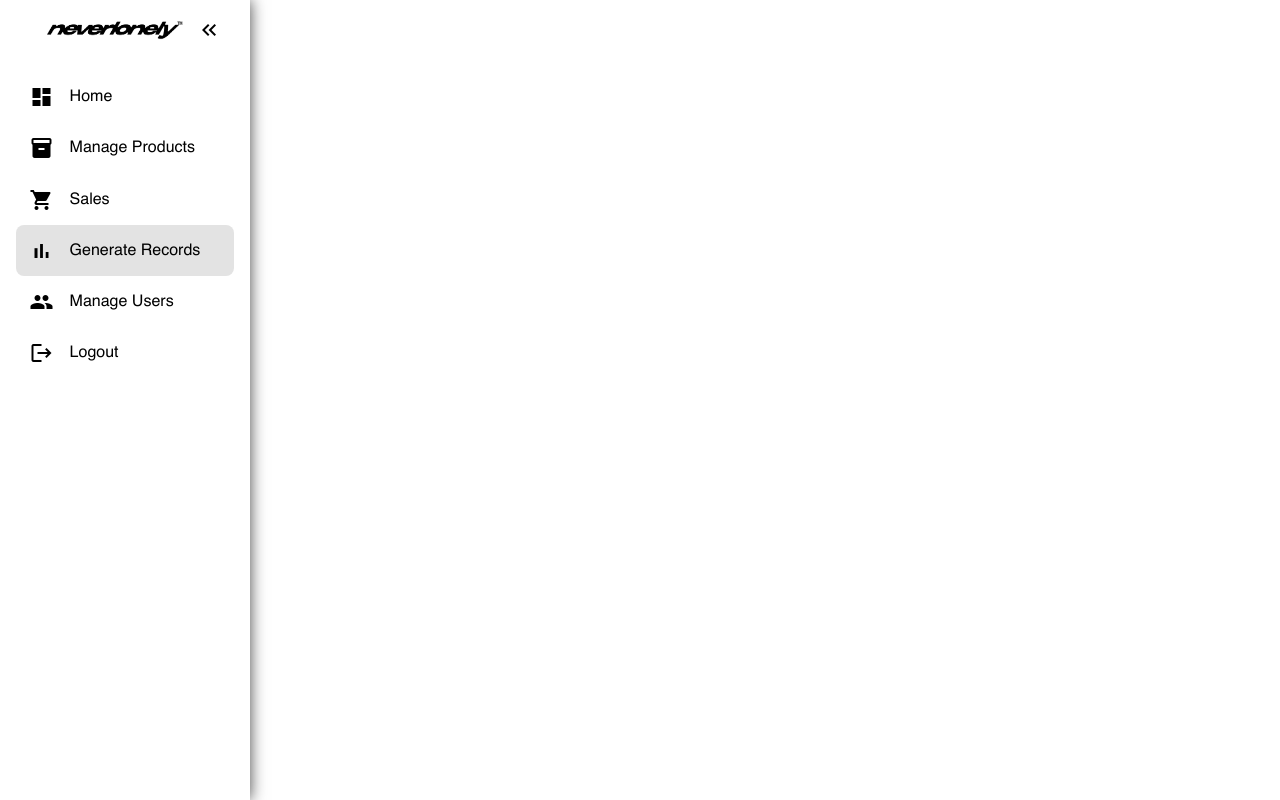
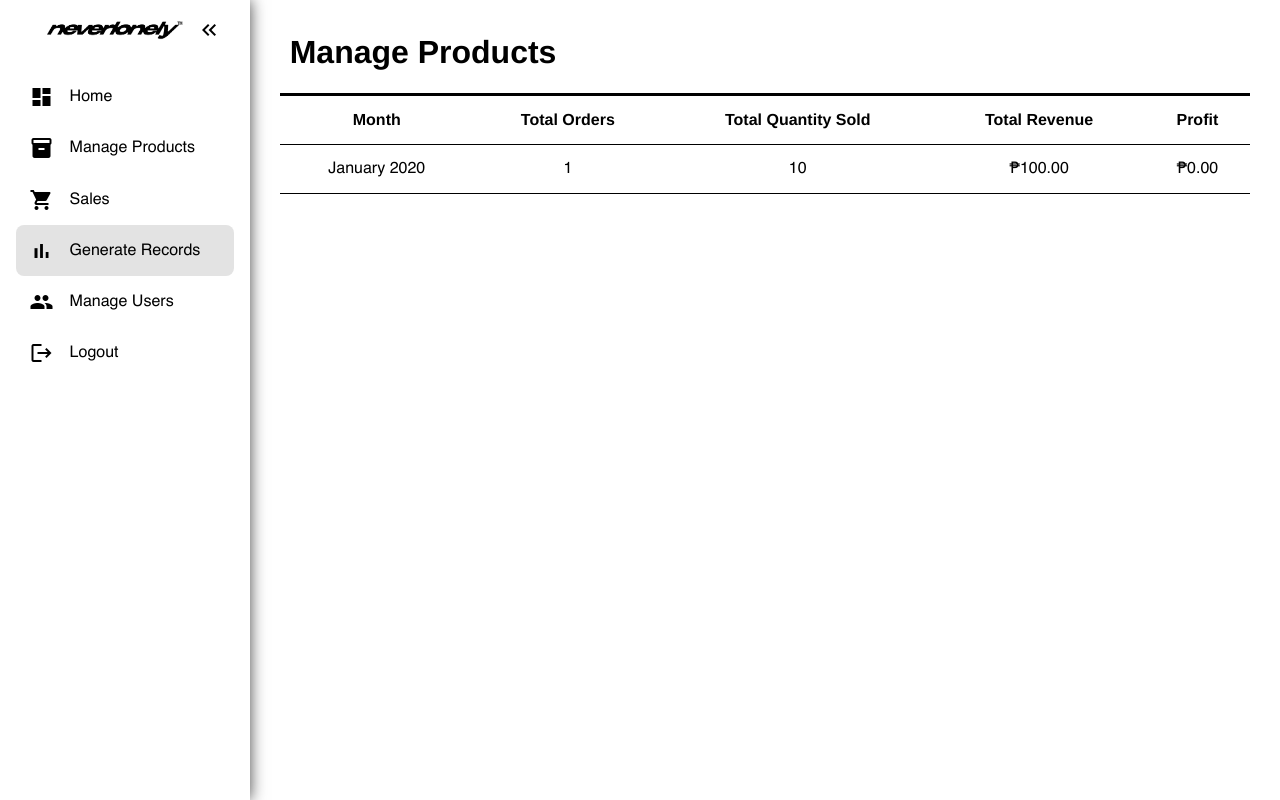
Before and after one commit to Laaarsyyy/InformationSystem, a PHP site: page /admin/generateRecords.php in a window 1280 px wide. Run offline with PHP 8.4, Linux system fonts and the light colour scheme; tables that the repository leaves empty hold one stand-in row (values such as "Sample post").

Commit message:
Charts nalang gagawin sa adminDash & tapos na ang Generate Records

```diff
--- a/admin/editProduct.php
+++ b/admin/editProduct.php
@@ -17,7 +17,6 @@ if (!empty($_POST['extra_sizes']) && !empty($_POST['extra_stocks'])) {
     $extra_stocks = $_POST['extra_stocks'];
 
     $insert = $conn->prepare("INSERT INTO product_variants (product_id, size, stock_quantity) VALUES (?, ?, ?)");
-
     for ($i = 0; $i < count($extra_sizes); $i++) {
         $size = $extra_sizes[$i];
         $stock = $extra_stocks[$i];
--- a/admin/generateRecords.php
+++ b/admin/generateRecords.php
@@ -1 +1,125 @@
-<?php include 'sidebar.php'; ?>
+<?php
+session_start();
+require '../config.php';
+?>
+
+<!DOCTYPE html>
+<html lang="en">
+<head>
+    <meta charset="UTF-8">
+    <meta name="viewport" content="width=device-width, initial-scale=1.0">
+    <title>Neverlonely</title>
+
+        <link href="https://fonts.googleapis.com/icon?family=Material+Icons" rel="stylesheet">
+    <link rel="stylesheet" href="/Neverlonely/Assets/css/sidebar.css">
+    <link rel="stylesheet" href="/Neverlonely/Assets/css/style.css">
+    <link rel="icon" href="/Neverlonely/Assets/never lonely RAGER FIEND LOGO ICON.png">
+
+</head>
+<body>
+    <nav id="sidebar">
+        <ul>
+            <li>
+                <span class="logo"><img src="/Neverlonely/Assets/NEVER LONELY DISTRESSED LOGO black.png" alt=""></span>
+                <button onclick=toggleSidebar() id="toggle-btn">
+                    <span class="material-icons">keyboard_double_arrow_right</span>
+                </button>
+            </li>
+
+            <li class="<?=(basename($_SERVER['PHP_SELF']) == 'adminDash.php') ? 'active' : ''; ?>">
+                <a href="/Neverlonely/admin/adminDash.php">
+                    <span class="material-icons">dashboard</span>
+                    <span>Home</span>
+                </a>
+            </li>
+
+            <li class="<?=(basename($_SERVER['PHP_SELF']) == 'manageProducts.php') ? 'active' : ''; ?>">
+                <a href="/Neverlonely/admin/manageProducts.php">
+                    <span class="material-icons">inventory_2</span>
+                    <span>Manage Products</span>
+                </a>
+            </li>
+
+            <li class="<?=(basename($_SERVER['PHP_SELF']) == 'salesRecords.php') ? 'active' : ''; ?>">
+                <a href="/Neverlonely/admin/Sales.php">
+                    <span class="material-icons">shopping_cart</span>
+                    <span>Sales</span>
+                </a>
+            </li>
+
+            <li class="<?=(basename($_SERVER['PHP_SELF']) == 'generateRecords.php') ? 'active' : ''; ?>">
+                <a href="/Neverlonely/admin/generateRecords.php">
+                    <span class="material-icons">bar_chart</span>
+                    <span>Generate Records</span>
+                </a>
+            </li>
+
+            <li class="<?=(basename($_SERVER['PHP_SELF']) == 'manageUsers.php') ? 'active' : ''; ?>">
+                <a href="/Neverlonely/admin/manageUsers.php">
+                    <span class="material-icons">group</span>
+                    <span>Manage Users</span>
+                </a>
+            </li>
+
+            <li>
+                <a href="/Neverlonely/logout.php">
+                    <span class="material-icons">logout</span>
+                    <span>Logout</span>
+                </a>
+            </li>
+        </ul>
+    </nav>
+
+    <main>
+            <div class="manage-products-container">
+        <h1>Manage Products</h1>
+    </div>
+
+    <table class="products-table">
+        <thead>
+            <tr>
+                <th>Month</th>
+                <th>Total Orders</th>
+                <th>Total Quantity Sold</th>
+                <th>Total Revenue</th>
+                <th>Profit</th>
+            </tr>
+        </thead>
+
+        <tbody>
+            <?php
+        $sql = "
+            SELECT
+                DATE_FORMAT(o.order_date, '%Y-%m') AS month,
+                COUNT(DISTINCT o.id) AS total_orders,
+                SUM(oi.quantity) AS total_items_sold,
+                SUM(p.price * oi.quantity) AS total_revenue,
+                SUM(p.costing * oi.quantity) AS total_cost,
+                SUM((p.price - p.costing) * oi.quantity) AS total_profit
+            FROM orders o
+            JOIN order_items oi ON o.id = oi.order_id
+            JOIN product_variants pv ON oi.variant_id = pv.id
+            JOIN products p ON pv.product_id = p.id
+            GROUP BY month
+            ORDER BY month DESC
+        ";
+
+        $result = $conn->query($sql);
+        while ($row = $result->fetch_assoc()):
+        ?>
+        <tr>
+            <td><?= date("F Y", strtotime($row['month'] . "-01")) ?></td>
+            <td><?= $row['total_orders'] ?></td>
+            <td><?= $row['total_items_sold'] ?></td>
+            <td>₱<?= number_format($row['total_revenue'], 2) ?></td>
+            <td>₱<?= number_format($row['total_profit'], 2) ?></td>
+        </tr>
+        <?php endwhile; ?>
+        </tbody>
+    </table>
+    </main>
+
+    <script src="/Neverlonely/Assets/javascript/script.js"></script>
+    <script src="/Neverlonely/Assets/javascript/sidebar.js"></script>
+</body>
+</html>
--- a/admin/manageProducts.php
+++ b/admin/manageProducts.php
@@ -15,7 +15,7 @@ require '../config.php';
     <link rel="icon" href="/Neverlonely/Assets/never lonely RAGER FIEND LOGO ICON.png">
 </head>
 <body>
-<nav id="sidebar">
+    <nav id="sidebar">
         <ul>
             <li>
                 <span class="logo"><img src="/Neverlonely/Assets/NEVER LONELY DISTRESSED LOGO black.png" alt=""></span>
```
Also changed, not shown: admin/adminDash.php (+26 -0 lines), admin/dashData.php (added, +62 -0 lines), admin/test.php (added, +21 -0 lines).
